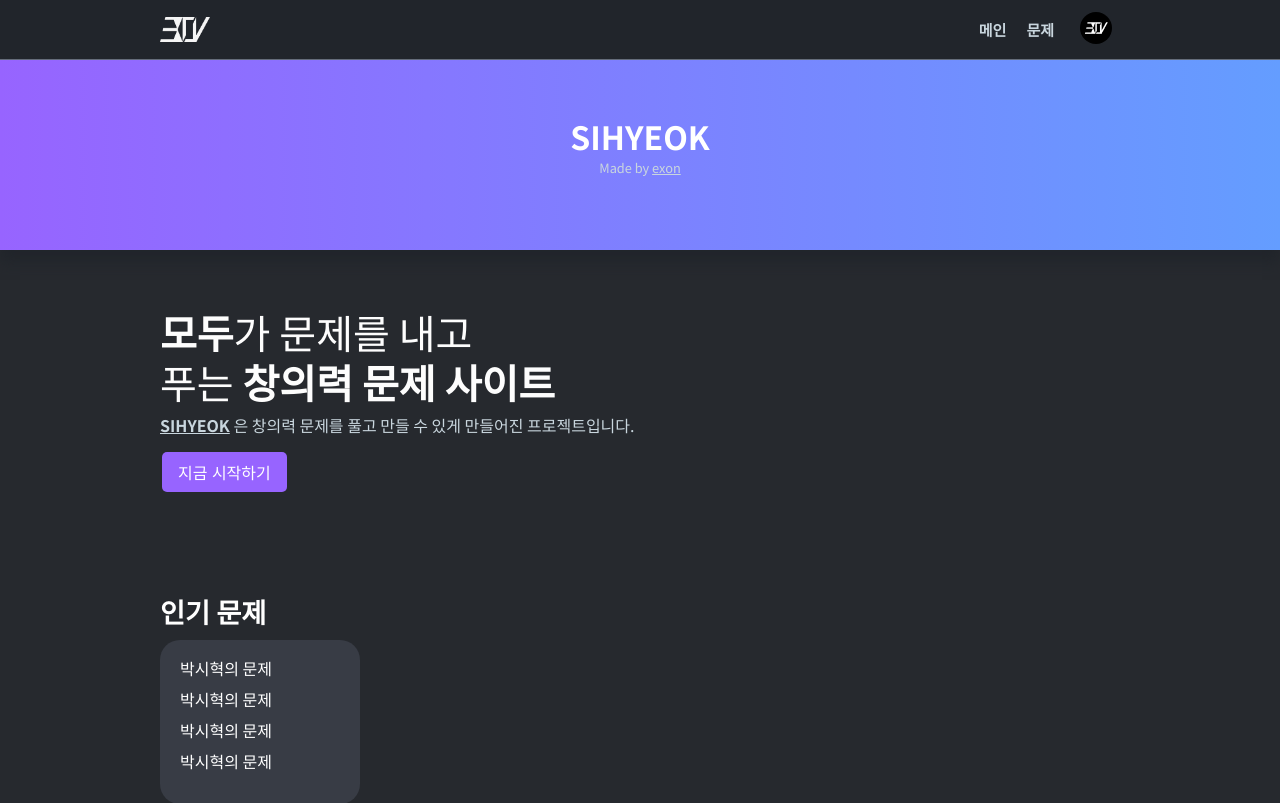
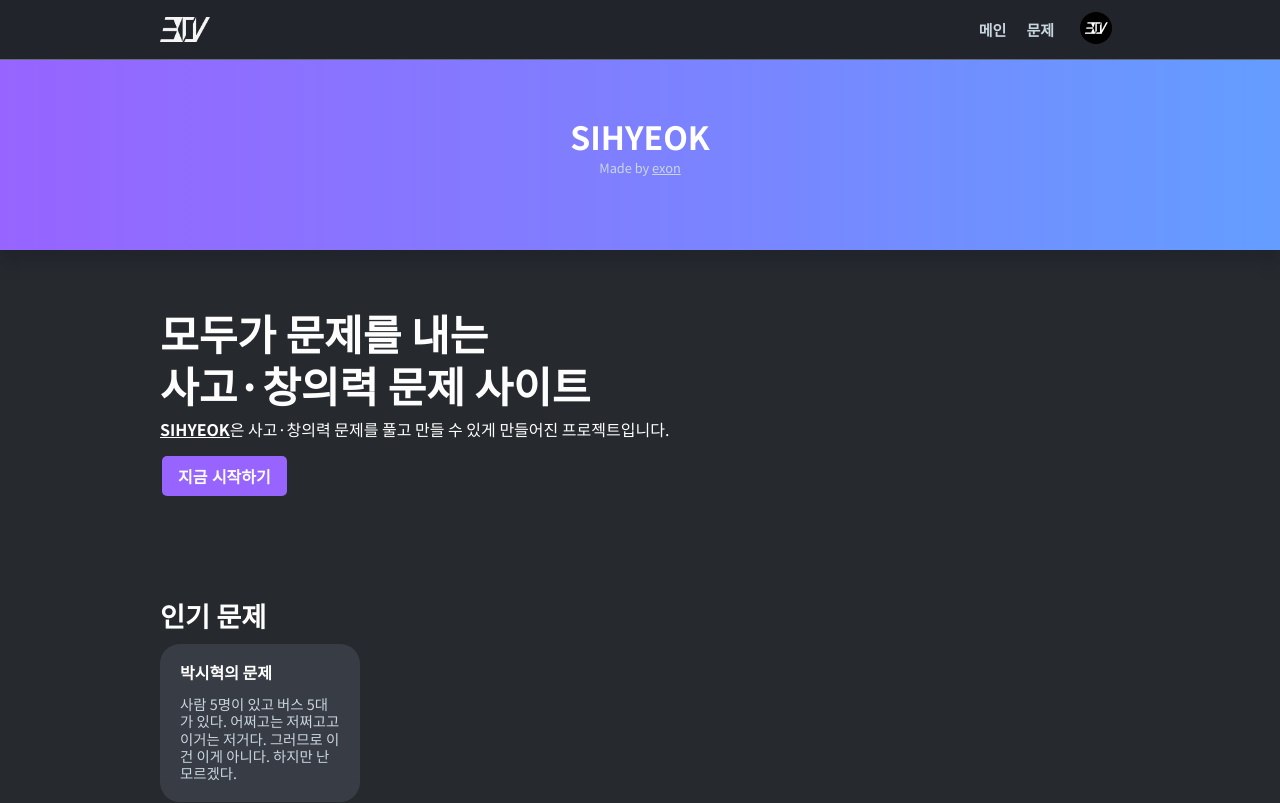
Before and after one commit to sihyeokpark/sihyeok, a React (Create React App) app: page / in a window 1280 px wide. Shown: the top 803 px of the page. Built offline with nearby package versions, Linux system fonts and the light colour scheme.

Commit message:
Design: Home page

```diff
--- a/src/css/Home.css
+++ b/src/css/Home.css
@@ -22,13 +22,13 @@
 
 .main {
     max-width: 960px;
-    padding: 50px 8px;
+    padding: 50px 30px;
     margin: 2px auto;
 }
 
 .main h1 {
     color: #fdfdfd;
-    font-size: 2.5em;
+    font-size: calc(4vmin + 10px);
     margin-top: 10px;
     /* background: linear-gradient(to right top, #861657, #ffa69e);
     color: transparent;
@@ -43,8 +43,11 @@
     /* background: linear-gradient(to right top, #861657, #ffa69e); */
 }
 
+section {
+}
+
 .main p {
-    color: var(--main-txt-color);
+    color: white;
     font-size: 1rem;
     padding-top: 15px;
     padding-bottom: 15px;
@@ -66,6 +69,7 @@
     font-size: 16px;
     margin: 4px 2px;
     transition-duration: 0.4s;
+    font-weight: bold;
 }
 
 .main button:hover {
@@ -74,7 +78,7 @@
 
 .ranking {
     max-width: 960px;
-    padding: 50px 8px;
+    padding: 50px 30px;
     margin: 2px auto;
 }
 
@@ -97,9 +101,15 @@
 
 .ranking .box h1 {
     color: #ffffff;
-    font-weight: normal;
+    font-weight: bold;
     font-size: 1rem;
     padding-bottom: 15px;
+}
+
+.ranking .box p {
+    font-weight: normal;
+    font-size: 0.9rem;
+    line-height: 1.2;
 }
 
 footer {
@@ -109,7 +119,7 @@ footer {
 .footer {
     max-width: 960px;
     height: 200px;
-    padding: 30px 8px;
+    padding: 30px 30px;
     margin: 2px auto;
     font-size: 12px;
 }
--- a/src/pages/Home.tsx
+++ b/src/pages/Home.tsx
@@ -13,22 +13,23 @@ export default function Home() {
                 <h1>SIHYEOK</h1>
                 <p>Made by <a href="https://github.com/1-EXON">exon</a></p>
             </div>
+            <section>
                 <div className="main">
-                <h1><span className="highlight"><b>모두</b>가 문제를 내고</span></h1>
-                <h1><span className="highlight">푸는 <b className="gradient">창의력 문제 사이트</b></span></h1>
-                <p><a href="/">SIHYEOK</a> 은 창의력 문제를 풀고 만들 수 있게 만들어진 프로젝트입니다.</p>
+                    <h1><span className="highlight"><b>모두가 문제를 내는</b></span></h1>
+                    <h1><span className="highlight"><b className="gradient">사고·창의력 문제 사이트</b></span></h1>
+                    <p><a href="/">SIHYEOK</a>은 사고·창의력 문제를 풀고 만들 수 있게 만들어진 프로젝트입니다.</p>
                     <button>지금 시작하기</button>
                 </div>
                 <div className="ranking">
                     <h1>인기 문제</h1>
                     <div className="box">
                         <h1>박시혁의 문제</h1>
-                    <h1>박시혁의 문제</h1>
-                    <h1>박시혁의 문제</h1>
-                    <h1>박시혁의 문제</h1>
+                        <p>사람 5명이 있고 버스 5대가 있다. 어쩌고는 저쩌고고 이거는 저거다. 그러므로 이건 이게 아니다. 하지만 난 모르겠다.</p>
                     </div>
                 </div>
                 <Footer />
+            </section>
+
         </div>
     )
 }
```
Lines whose indentation alone changed are shown as unchanged.
